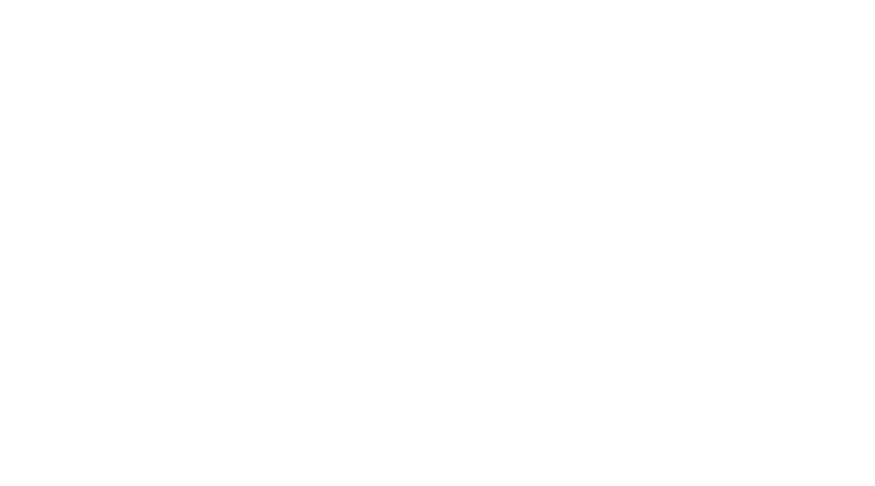
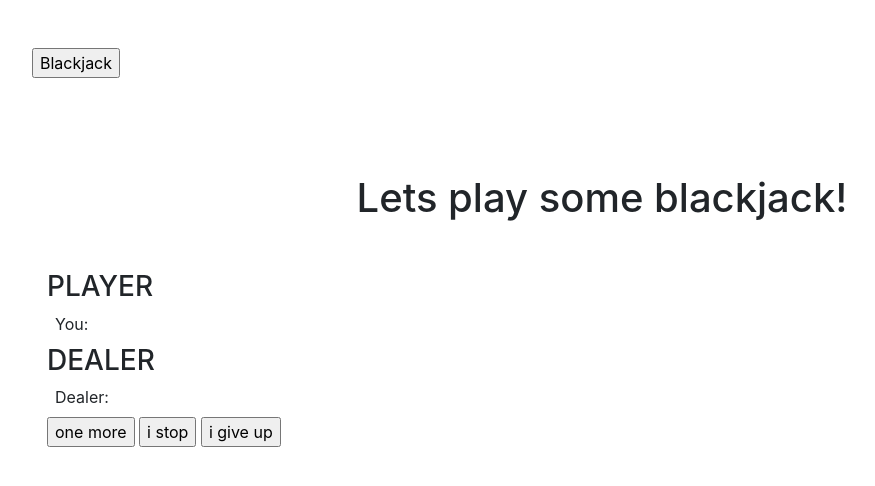
Before and after one commit to DimitryWuyts/blackjack, a PHP site: page /game.php in a window 1280 px wide. Before the commit the part shown is empty. Shown: the top 486 px of the page, without its empty margins (16-891 px from the left). Run offline with PHP 8.4, Linux system fonts and the light colour scheme.

Commit message:
website html/bootstrap layout done

```diff
--- a/game.php
+++ b/game.php
@@ -0,0 +1,45 @@
+<?php
+require "home.php";
+
+session_start();
+?>
+<!DOCTYPE html>
+<html lang="en">
+<head>
+    <meta charset="UTF-8">
+    <meta name="viewport" content="width=device-width">
+    <link rel="stylesheet" href="https://stackpath.bootstrapcdn.com/bootstrap/4.3.1/css/bootstrap.min.css"
+</head>
+<body>
+
+<div class="container m-5">
+    <div class="col-md-12 text-center mb-5">
+        <h1>Lets play some blackjack!</h1>
+    </div>
+    <div class="row ">
+        <div class="col-md-12">
+            <h3>PLAYER</h3>
+            <p class="m-2">
+                You:
+            </p>
+        </div>
+        <div class="col-md-12">
+            <h3>DEALER</h3>
+            <p class="m-2">
+                Dealer:
+            </p>
+        </div>
+    </div>
+    <div class="row">
+        <div class="col-md-3">
+            <form action="game.php" method="POST" class="mr-3">
+                <input type="submit" name="btn_submit" value="one more">
+                <input type="submit" name="btn_submit" value="i stop"/>
+                <input type="submit" name="btn_submit" value="i give up">
+            </form>
+        </div>
+    </div>
+
+</div>
+</body>
+</html>
--- a/home.php
+++ b/home.php
@@ -6,11 +6,10 @@
     <meta charset="UTF-8">
     <meta name="viewport" content="width=device-width">
     <link rel="stylesheet" href="https://stackpath.bootstrapcdn.com/bootstrap/4.3.1/css/bootstrap.min.css"
-    <title>Blackjack</title>
 </head>
 <body>
 <form action="game.php">
-    <input type="submit" value="Blackjack">
+    <input type="submit" value="Blackjack" class="m-5">
 </form>
 </body>
 </html>
```
